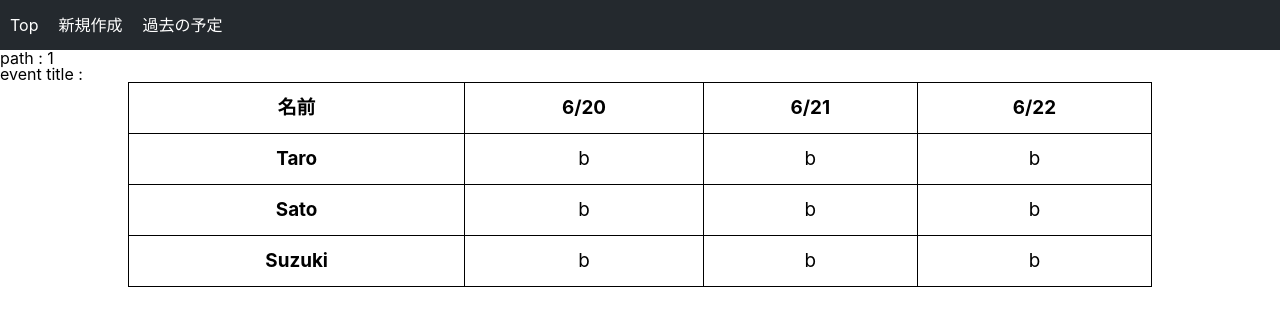
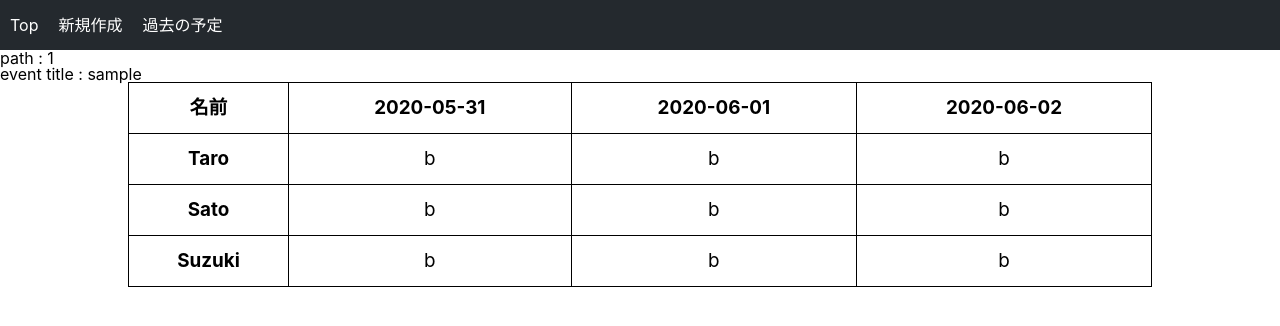
Before and after one commit to cotton-alta/ScheduleAdjustmentTool, a React (Create React App) app in the folder client/: page /event/1 in a window 1280 px wide. Shown: the top 326 px of the page. Built offline with nearby package versions, Linux system fonts and the light colour scheme; no server answers.

Commit message:
[update]tableの日時表記修正
サーバサイドから取得した日時をtableに表示するように修正しました。

```diff
--- a/client/src/pages/Event.tsx
+++ b/client/src/pages/Event.tsx
@@ -1,10 +1,33 @@
-import React, { useState, useEffect } from "react";
+import React, { useState, useEffect, useReducer, Fragment } from "react";
 import { useParams } from "react-router-dom";
 import axios from "axios";
+import Moment from "moment";
+import { eventAction } from "../actions/event";
 
 import "../assets/style/event.scss";
 
+const initEvent = {
+  title: "sample",
+  password: "password",
+  description: "説明",
+  startDate: "2020/05/31",
+  endDate: "2020/06/02"
+};
+
+const DateList = (props: any) => {
+  const start = Moment(props.data.startDate);
+  const end = Moment(props.data.endDate);
+  const list = [];
+  while(start.format() != end.format()) {
+    list.push(<th>{ start.format("YYYY-MM-DD") }</th>);
+    start.add('days', 1);
+  }
+  list.push(<th>{ start.format("YYYY-MM-DD") }</th>);
+  return (<Fragment>{ list }</Fragment>);
+};
+
 const Event: React.FC = () => {
+  const [ stateEdit, dispatch ] = useReducer(eventAction, initEvent);
   const { event } = useParams();
   //contextで認証状態を確認（とりあえず開発中はtureにしてる）
   const [authenticated, setAuthenticated] = useState(true);
@@ -16,8 +39,24 @@ const Event: React.FC = () => {
       .then((result: any) => {
         console.log(result)
         setEventData(result.data[0].title);
+        dispatch({
+          type: "checkEvent",
+          payload: {
+            title: result.data[0].title,
+            description: result.data[0].description,
+            startDate: result.data[0].startDate,
+            endDate: result.data[0].endDate,
+            password: result.data[0].password
+          }
+        });
       });
   }, []);
+
+  useEffect(() => {
+    console.log(stateEdit);
+    console.log(DateList);
+  }, [ stateEdit ]);
+
   if(!authenticated) {
     return (
       <div></div>
@@ -26,14 +65,12 @@ const Event: React.FC = () => {
     return (
       <div className="container">
         <div>path : {event}</div>
-        <div>event title : {eventData}</div>
+        <div>event title : {stateEdit.title}</div>
         <table className="event-table-wrapper">
           <tbody>
           <tr>
             <th>名前</th>
-            <th>6/20</th>
-            <th>6/21</th>
-            <th>6/22</th>
+            <DateList data={stateEdit}/>
           </tr>
           <tr>
             <th>Taro</th>
```
Also changed, not shown: 1 other file (tests, documents, lock files or other folders).
